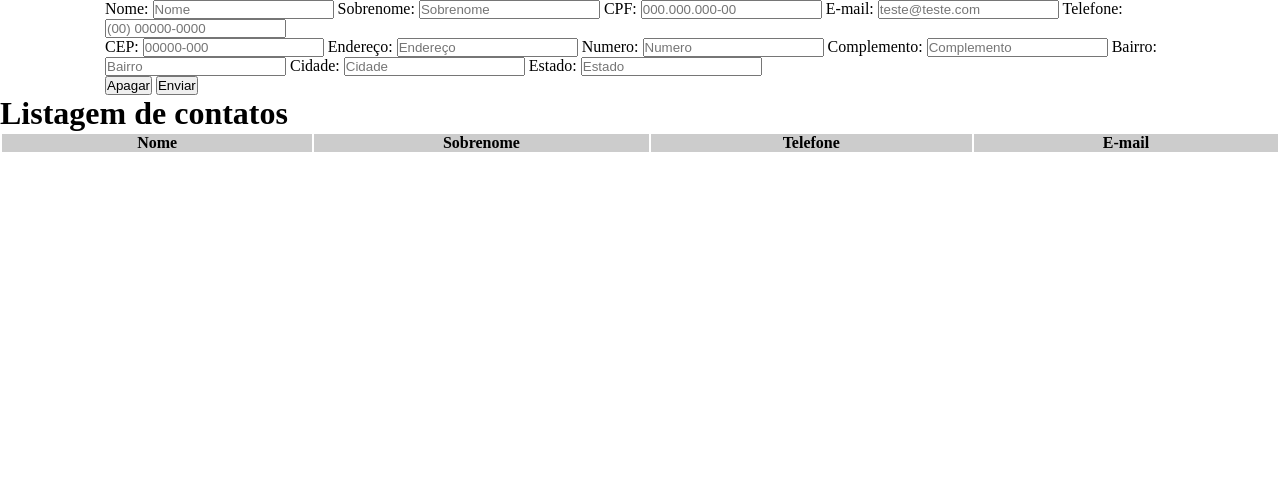
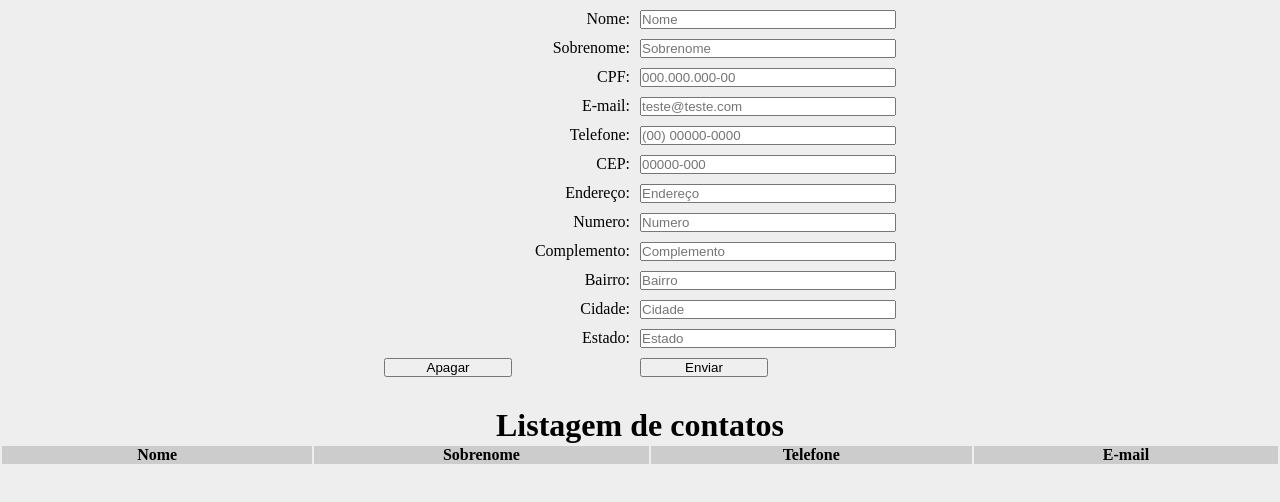
Before and after one commit to AdemilsonSimiao/formulario, a plain HTML site: page index.html in a window 1280 px wide. Drawn offline with nearby package versions, Linux system fonts and the light colour scheme.

Commit message:
comit-dois

```diff
--- a/index.html
+++ b/index.html
@@ -15,24 +15,16 @@
 <body>
     <form action="." method="get" id="form">
         <input type="hidden" id="id-atualizar" value="">
-        <div>
-            <label for="Nome">Nome:
+        <label for="Nome">Nome:</label>
         <input type="text" name="nome" id="nome" placeholder="Nome" value="" required>
-            </label>
-            <label for="Sobrenome">Sobrenome:
+        <label for="Sobrenome">Sobrenome:</label>
         <input type="text" name="sobrenome" id="sobrenome" placeholder="Sobrenome" required>
-            </label>
-            <label for="CPF">CPF:
+        <label for="CPF">CPF:</label>
         <input type="text" name="cpf" id="cpf" mask="" placeholder="000.000.000-00" class="is-invalid" maxlength="14" value="" onblur="ValidarCPF(this.value);">
-            </label>
-            <label for="E-mail">E-mail:
+        <label for="E-mail">E-mail:</label>
         <input type="email" name="email" id="email" placeholder="teste@teste.com" >
-            </label>
-            <label for="Telefone">Telefone:
+        <label for="Telefone">Telefone:</label>
         <input type="text" name="telefone" id="telefone" placeholder="(00) 00000-0000" required>
-            </label>
-        </div>
-        <div>
         <label for="CEP">CEP:</label>
         <input type="text" name="cep" id="cep" placeholder="00000-000" maxlength="9" value="" onblur="pesquisa(this.value,);" required>
         <label for="Endereco">Endereço:</label>
@@ -47,10 +39,8 @@
         <input type="text" name="cidade" id="cidade" placeholder="Cidade" required>
         <label for="Estado">Estado:</label>
         <input type="text" name="estado" id="estado" placeholder="Estado" required>
-        </div>
         <button class="btn" id="btn-deletar" onclick="apagar()">Apagar</button>
         <button type="submit" class="btn" id="btn" >Enviar</button>
-
     </form>
     <div class="listagem">
         <table>
--- a/main.js
+++ b/main.js
@@ -39,7 +39,6 @@ function salvar () {
 
 function mostrar () {
     var table = document.getElementById('t-body');
-
     db.transaction(function(tx){
         tx.executeSql('SELECT * FROM tabela',[], function(tx, resultado){
             var rows = resultado.rows;
--- a/style.css
+++ b/style.css
@@ -3,13 +3,36 @@
     box-sizing: border-box;
     padding: 0;
 }
+body{
+    background-color: #eee;
+}
 #form{
-    max-width: 1070px;
+    display: grid;
+    max-width: 970px;
     margin: auto;
+    padding-top: 10px;
+    width: 40%;
+    grid-template-columns: 1fr 1fr;
 }
+#form label{
+    padding-right: 10px;
+    text-align: end;
+}
+#form input{
+    margin-bottom: 10px;
+}
+#form button{
+    width: 50%;
+    justify-items: end;
+}
+
 .listagem{
     display: grid;
     justify-content: center;
+    text-align: center;
+}
+.listagem h1{
+    padding-top: 30px;
 }
 thead{
     background-color: #ccc;
@@ -17,6 +40,6 @@ thead{
 thead th{
     width: 100vh;
 }
-tbody{
+tr{
     background-color: #ccc;
 }
```
Lines whose indentation alone changed are shown as unchanged.
